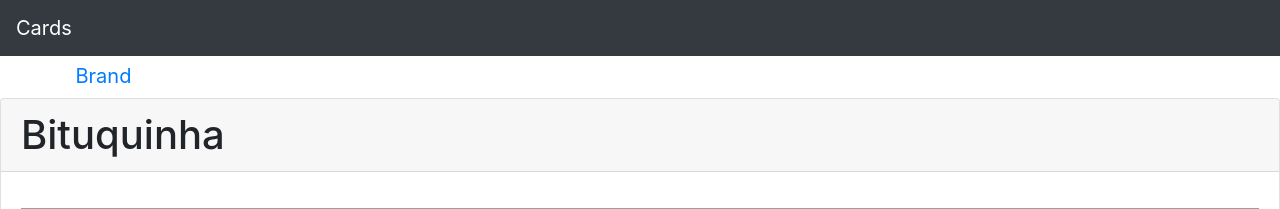
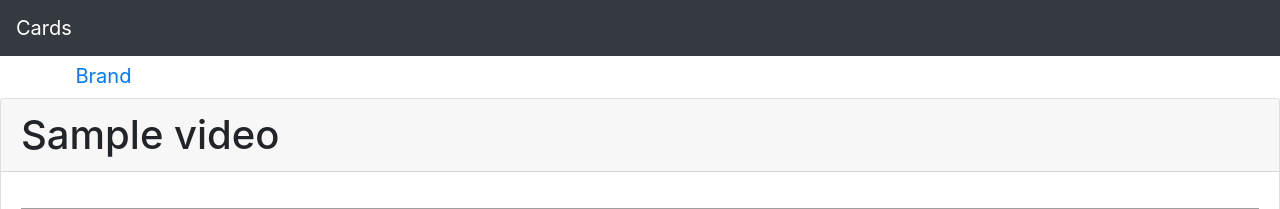
Before and after one commit to jfobatista/django-project, a Django app: template djangoprojectjfobatista/aperitivos/templates/aperitivos/video.html in a window 1280 px wide. Shown: the top 209 px of the page. Run offline with Django 4.2, Linux system fonts and the light colour scheme; the template is opened without the code that fills it: most values are stand-ins (such as "Sample title", 1, 10 or a date in 2020); some libraries are stand-ins or nearby versions; grey boxes are pictures that could not be loaded.

Commit message:
Utilizando Contexto de templates para extrair o título e o id do vídeo
close #56

```diff
--- a/djangoprojectjfobatista/aperitivos/templates/aperitivos/video.html
+++ b/djangoprojectjfobatista/aperitivos/templates/aperitivos/video.html
@@ -8,10 +8,11 @@
 <div class="row">
 	<div class="col-md-12">
 		<div class="card">
-			<h1 class="card-header"> Bituquinha </h1>
+			<h1 class="card-header"> {{ video.titulo }} </h1>
 			<div class="card-body">
 				<p class="card-text">
-					<div style="padding:75% 0 0 0;position:relative;"><iframe src="https://player.vimeo.com/video/770026394?h=d7374aab3a&amp;badge=0&amp;autopause=0&amp;player_id=0&amp;app_id=58479" frameborder="0" allow="autoplay; fullscreen; picture-in-picture" allowfullscreen style="position:absolute;top:0;left:0;width:100%;height:100%;" title="bituca"></iframe></div><script src="https://player.vimeo.com/api/player.js"></script>
+					<div style="padding:75% 0 0 0;position:relative;"><iframe
+					src="https://player.vimeo.com/video/770026394?h=d7374aab3a&amp;badge=0&amp;autopause=0&amp;player_id=0&amp;app_id={{ video.id }}" frameborder="0" allow="autoplay; fullscreen; picture-in-picture" allowfullscreen style="position:absolute;top:0;left:0;width:100%;height:100%;" title="bituca"></iframe></div><script src="https://player.vimeo.com/api/player.js"></script>
 				</p>
 			</div>
 			<div class="card-footer">
--- a/djangoprojectjfobatista/aperitivos/views.py
+++ b/djangoprojectjfobatista/aperitivos/views.py
@@ -2,4 +2,8 @@ from django.shortcuts import render
 
 
 def video(request, slug):
-    return render(request, 'aperitivos/video.html')
+    video = {
+        'titulo': 'Bituquinha',
+        'id': '58479'
+    }
+    return render(request, 'aperitivos/video.html', context={'video': video})
```
